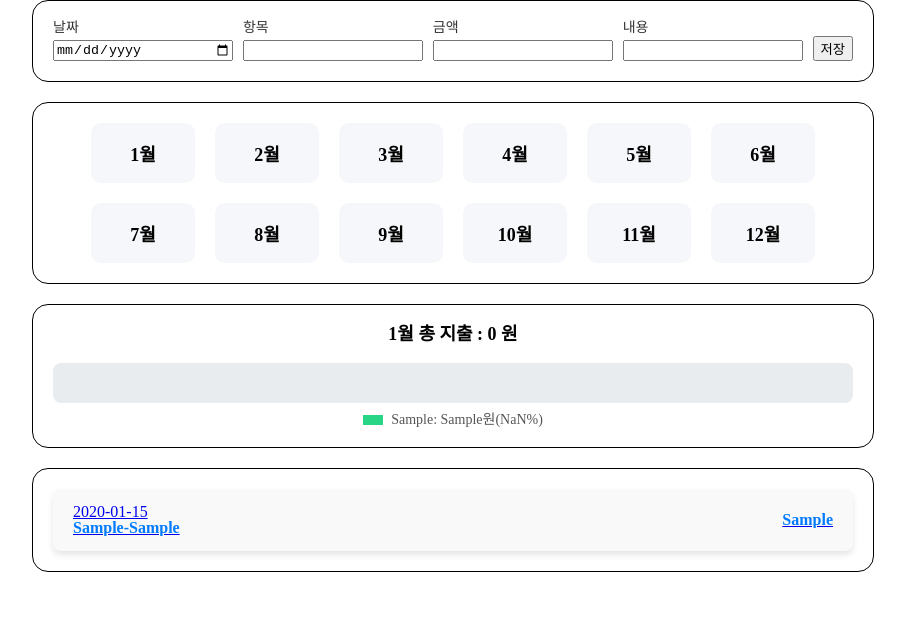
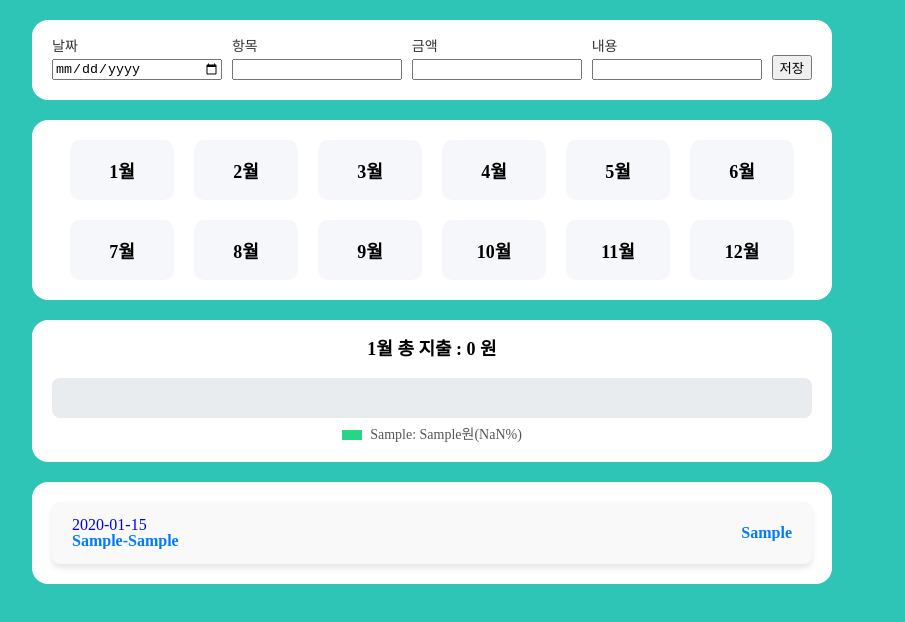
Before and after one commit to munyeol-Yoon/account-book, a React (Vite) app: page / in a window 1280 px wide. Both pictures are taken after typing "2020-01-15", "Sample", "Sample", "Sample" into the empty fields and a click on the button "저장". Shown: the top 622 px of the page, without its empty margins (208-1113 px from the left). Built offline with nearby package versions, Linux system fonts and the light colour scheme.

Commit message:
style: add body background color

```diff
--- a/src/GlobalStyle.js
+++ b/src/GlobalStyle.js
@@ -1,22 +1,27 @@
 import { createGlobalStyle } from "styled-components";
 
 const GlobalStyle = createGlobalStyle`
+  body {
+    background-color: #2ec4b6
+  }
 
   #root {
-    /* border: 1px solid black; */
     max-width: 800px;
     width: 100%;
+    height: 100%;
     display: flex;
     flex-direction: column;
     gap: 20px;
     margin: 0 auto;
     unicode-bidi: isolate;
     text-align: center;
+    margin-top: 20px;
 
 
     & > section {
-      border: 1px solid black;
-      width: 100%;
+      background-color: white;
+      max-width: 800px;
+      width: 95%;
       border-radius: 16px;
       padding: 20px;
     }
--- a/src/components/DetailPage/DetailFormComponent.jsx
+++ b/src/components/DetailPage/DetailFormComponent.jsx
@@ -141,7 +141,7 @@ function DetailFormComponent({ accountBook, setAccountBook }) {
 }
 
 const StDetailFormWrapper = styled.form`
-  border: 1px solid black;
+  background-color: white;
   max-width: 800px;
   width: 100%;
   margin: 0 auto;
--- a/src/components/HomePage/ListComponent.jsx
+++ b/src/components/HomePage/ListComponent.jsx
@@ -8,7 +8,11 @@ function ListComponent({ accountBook, month, handleGetMonthData }) {
     <section>
       <StListWrapper>
         {filteredMonthData.map((element) => (
-          <Link to={`/${element.accountId}`} key={element.accountId}>
+          <Link
+            to={`/${element.accountId}`}
+            key={element.accountId}
+            style={{ textDecoration: "none" }}
+          >
             <StListCardWrapper key={element.accountId}>
               <StListCardSummary>
                 <span>{element.date}</span>
--- a/src/main.jsx
+++ b/src/main.jsx
@@ -7,8 +7,8 @@ import "./reset.css";
 
 ReactDOM.createRoot(document.getElementById("root")).render(
   <React.StrictMode>
+    <GlobalStyle />
     <BrowserRouter>
-      <GlobalStyle />
       <App />
     </BrowserRouter>
   </React.StrictMode>
```
